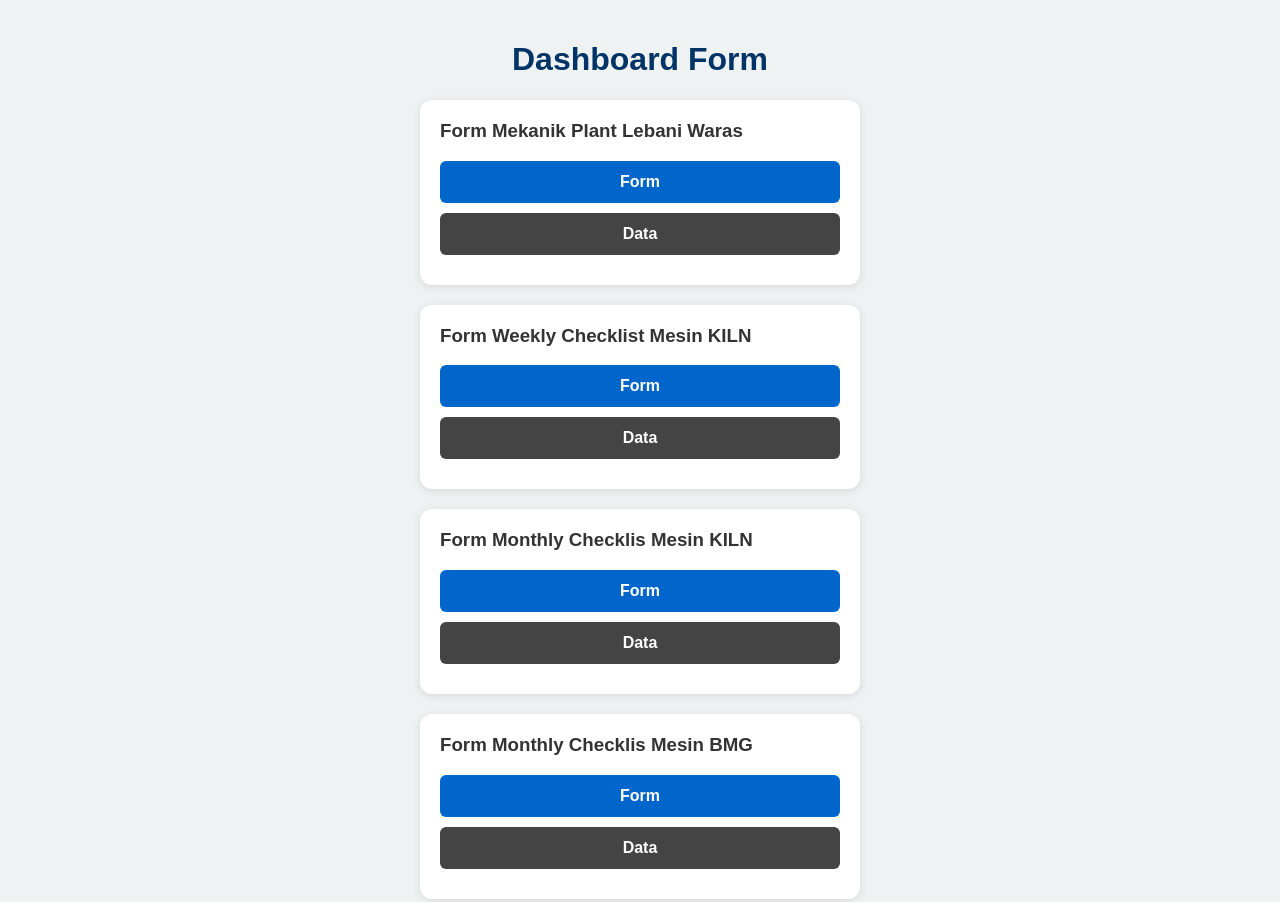
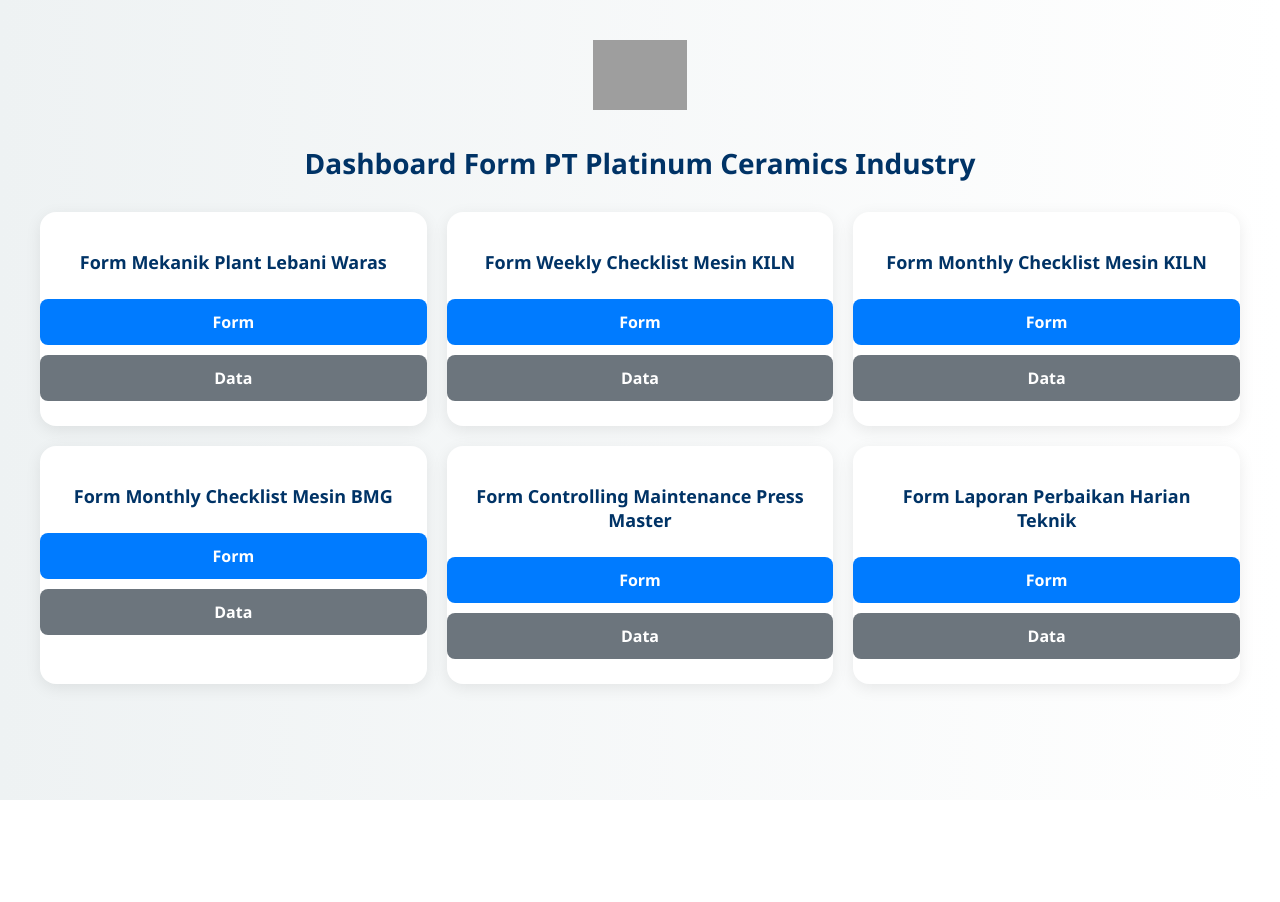
Before and after one commit to malaaa1/form-dashboard, a plain HTML site: page index.html in a window 1280 px wide. Shown: the top 902 px of the page. After the commit the page ends 800 px from the top, so only its background shows below. Drawn offline with Linux system fonts and the light colour scheme; grey boxes are pictures that could not be loaded.

Commit message:
Update index.html

```diff
--- a/index.html
+++ b/index.html
@@ -1,60 +1,104 @@
 <!DOCTYPE html>
 <html lang="id">
 <head>
-  <meta charset="UTF-8">
-  <meta name="viewport" content="width=device-width, initial-scale=1.0">
+  <meta charset="UTF-8" />
+  <meta name="viewport" content="width=device-width, initial-scale=1.0"/>
   <title>Dashboard Form PT Platinum Ceramics Industry Lebani Waras</title>
   <style>
     body {
-      font-family: Arial, sans-serif;
-      background-color: #eef2f3;
+      font-family: 'Segoe UI', Tahoma, Geneva, Verdana, sans-serif;
+      background: linear-gradient(to right, #eef2f3, #ffffff);
       margin: 0;
-      padding: 20px;
+      padding: 40px 20px;
       color: #333;
     }
 
-    h1 {
+    .header {
       text-align: center;
+      margin-bottom: 30px;
+    }
+
+    .header img {
+      height: 70px;
+      margin-bottom: 10px;
+    }
+
+    .header h1 {
       color: #003366;
+      font-size: 28px;
+    }
+
+    .dashboard-container {
+      display: grid;
+      grid-template-columns: repeat(auto-fit, minmax(320px, 1fr));
+      gap: 20px;
+      max-width: 1200px;
+      margin: 0 auto;
     }
 
     .form-group {
       background: #ffffff;
-      border-radius: 12px;
+      border-radius: 16px;
       padding: 20px;
-      margin: 20px auto;
-      max-width: 400px;
-      box-shadow: 0 2px 10px rgba(0,0,0,0.1);
+      box-shadow: 0 4px 16px rgba(0, 0, 0, 0.08);
+      display: flex;
+      flex-direction: column;
+      align-items: center;
+      transition: transform 0.2s ease;
+    }
+
+    .form-group:hover {
+      transform: translateY(-5px);
     }
 
     .form-group h3 {
-      margin-top: 0;
+      margin-bottom: 20px;
+      color: #003366;
+      text-align: center;
+      font-size: 18px;
     }
 
     .form-btn {
-      display: block;
+      display: inline-block;
+      width: 100%;
       text-align: center;
-      margin: 10px auto;
+      margin: 5px 0;
       padding: 12px 20px;
-      border-radius: 6px;
+      border-radius: 8px;
       text-decoration: none;
       color: white;
       font-weight: bold;
-      background-color: #0066cc;
+      background-color: #007bff;
+      transition: background-color 0.3s ease;
     }
 
     .form-btn.secondary {
-      background-color: #444;
+      background-color: #6c757d;
     }
 
     .form-btn:hover {
-      opacity: 0.9;
+      background-color: #0056b3;
+    }
+
+    .form-btn.secondary:hover {
+      background-color: #555;
+    }
+
+    @media (max-width: 480px) {
+      .form-group h3 {
+        font-size: 16px;
+      }
     }
   </style>
 </head>
 <body>
-  <h1>Dashboard Form</h1>
 
+  <div class="header">
+    <img src="https://platinumceramics.com/css/images/logo-6.png" alt="Logo Platinum Ceramics" />
+    <h1>Dashboard Form PT Platinum Ceramics Industry</h1>
+  </div>
+
+  <div class="dashboard-container">
     <div class="form-group">
       <h3>Form Mekanik Plant Lebani Waras</h3>
       <a href="http://bit.ly/FormMekanikPlant" class="form-btn" target="_blank">Form</a>
@@ -68,13 +112,13 @@
     </div>
 
     <div class="form-group">
-    <h3>Form Monthly Checklis Mesin KILN</h3>
+      <h3>Form Monthly Checklist Mesin KILN</h3>
       <a href="http://bit.ly/MonthlyChecklistMesinKILN" class="form-btn" target="_blank">Form</a>
       <a href="http://bit.ly/DataMonthlyChecklistMesinKiln" class="form-btn secondary" target="_blank">Data</a>
     </div>
 
     <div class="form-group">
-    <h3>Form Monthly Checklis Mesin BMG</h3>
+      <h3>Form Monthly Checklist Mesin BMG</h3>
       <a href="http://bit.ly/MonthlyChecklistMesinBMG" class="form-btn" target="_blank">Form</a>
       <a href="http://bit.ly/DataMonthlyChecklistBMG" class="form-btn secondary" target="_blank">Data</a>
     </div>
@@ -90,5 +134,6 @@
       <a href="http://bit.ly/FormLaporanPerbaikanHarianTeknik" class="form-btn" target="_blank">Form</a>
       <a href="http://bit.ly/DataLaporanPerbaikanHarianTeknik" class="form-btn secondary" target="_blank">Data</a>
     </div>
+  </div>
 </body>
 </html>
```
Lines whose indentation alone changed are shown as unchanged.
